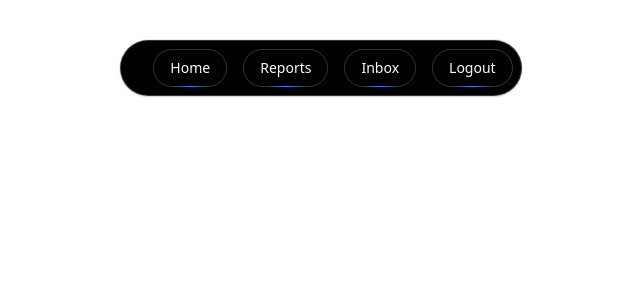
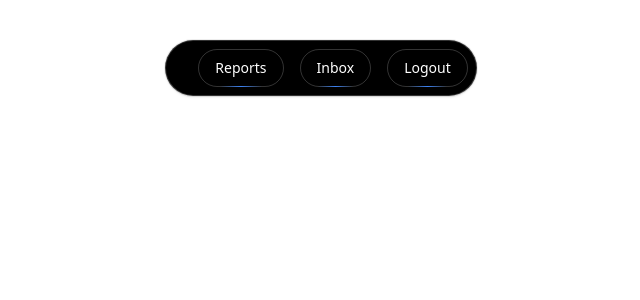
Before and after one commit to Vedant5751/Amrit, a React (Vite) app: page /patienthome in a window 1280 px wide. Shown: the top 300 px of the page, without its empty margins (319-959 px from the left). Built offline with nearby package versions, Linux system fonts and the light colour scheme.

Commit message:
Nav Change

```diff
--- a/src/components/floating-navbar.tsx
+++ b/src/components/floating-navbar.tsx
@@ -50,12 +50,12 @@
           className
         )}
       >
-        <Link to="/patienthome">
+        {/* <Link to="/patienthome">
           <button className="border text-sm font-medium relative border-neutral-200 dark:border-white/[0.2] text-black dark:text-white px-4 py-2 rounded-full">
             <span className="hover:text-blue-500">Home</span>
             <span className="absolute inset-x-0 w-1/2 mx-auto -bottom-px bg-gradient-to-r from-transparent via-blue-500 to-transparent  h-px" />
           </button>
-        </Link>
+        </Link> */}
         <Link to="/patientreport">
           <button className="border text-sm font-medium relative border-neutral-200 dark:border-white/[0.2] text-black dark:text-white px-4 py-2 rounded-full">
             <span className="hover:text-blue-500">Reports</span>
--- a/src/pages/PatientLogin.jsx
+++ b/src/pages/PatientLogin.jsx
@@ -6,7 +6,7 @@
   const navigate = useNavigate();
 
   const Submit = () => {
-    navigate("/patienthome");
+    navigate("/patientreport");
   };
 
   return (
```
